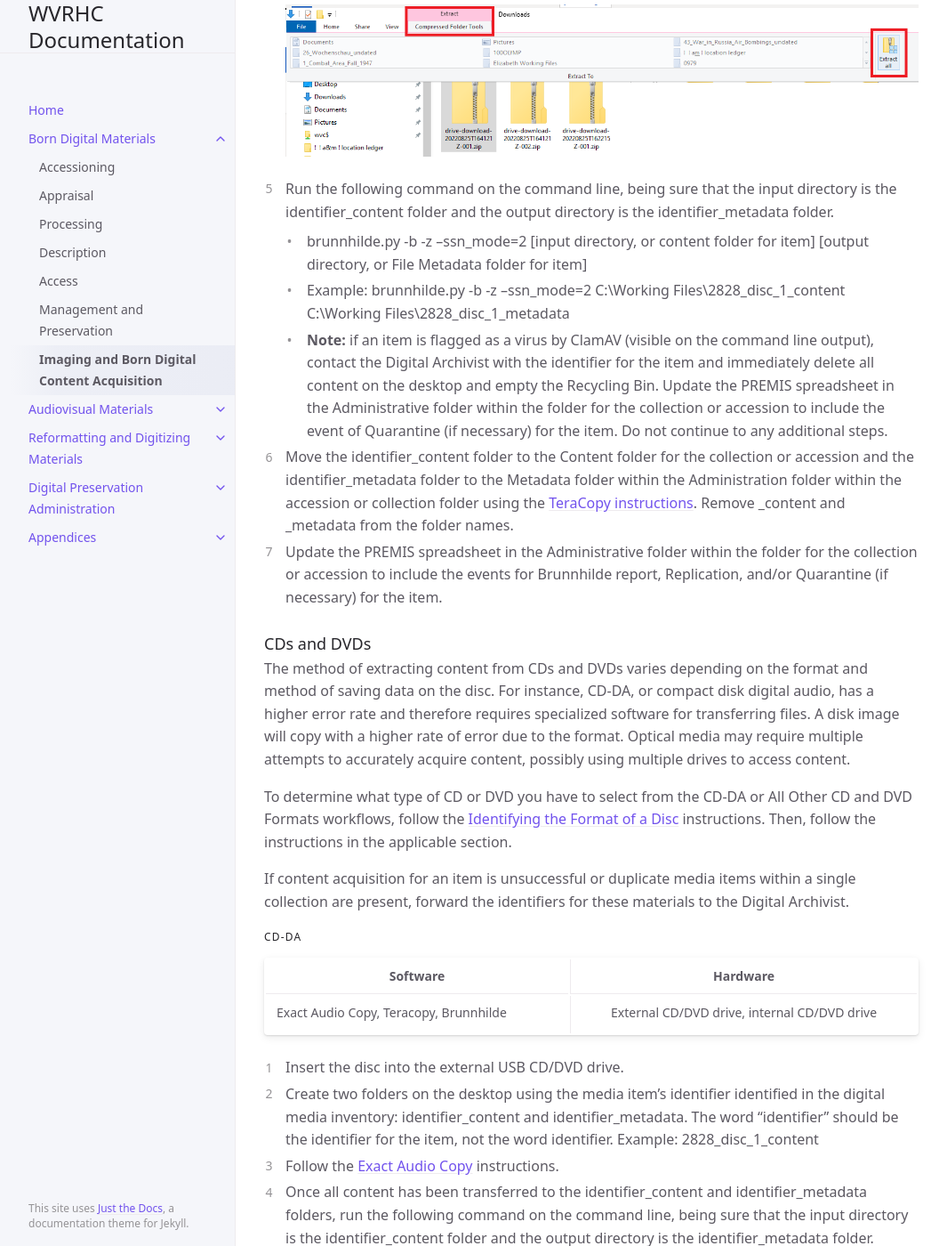
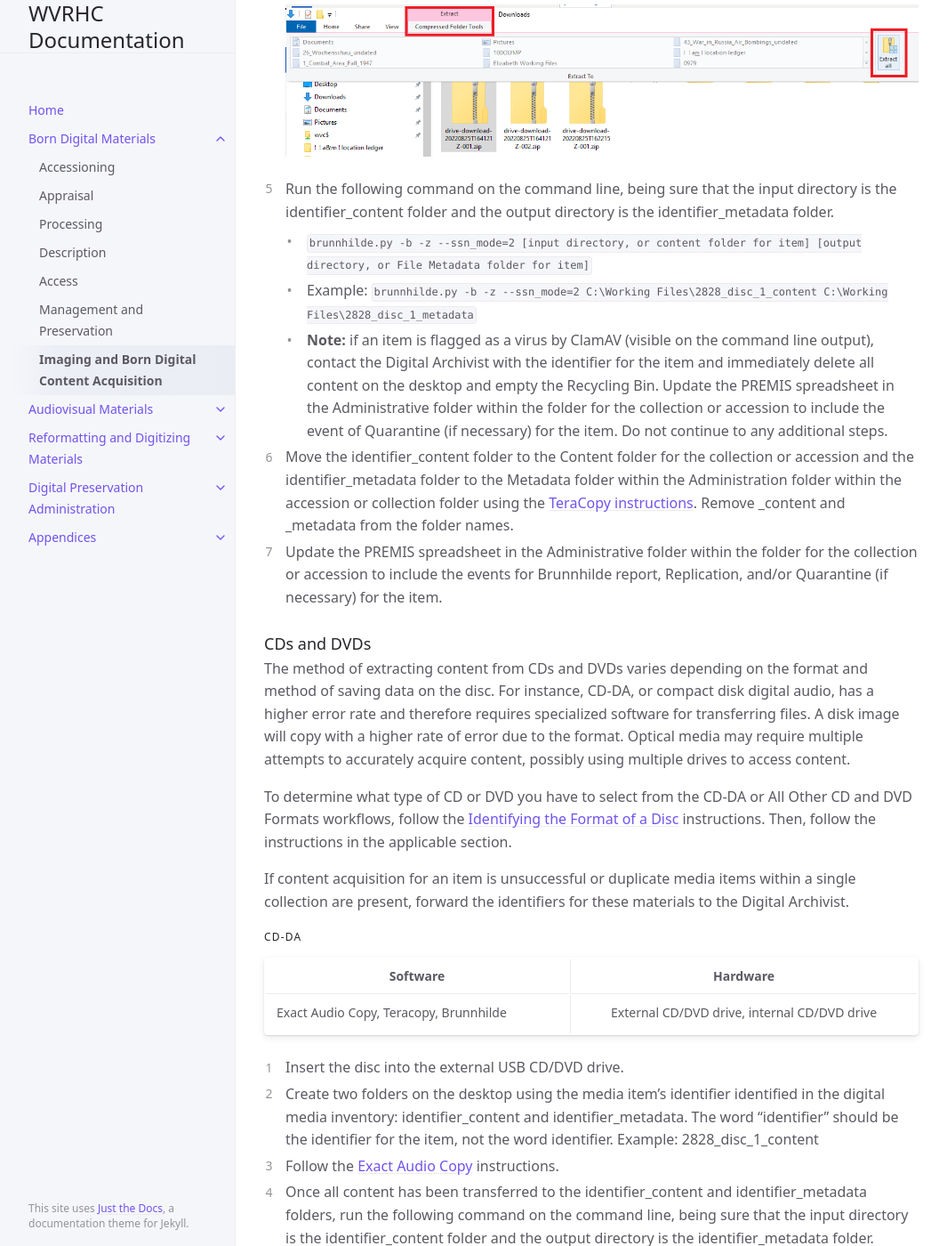
Before and after one commit to elizajames/digital-preservation-documentation, a Jekyll site: the page built from docs/Born-Digital-Materials/imaging-and-content-acquisition.md, in a window 1280 px wide and 1400 px high, scrolled down 3103 px. Shown: the whole window at 89% size, without its empty margins (107-1172 px from the left). Built offline with Jekyll 4.4.1, drawn with Linux system fonts in a browser that asks for light colours; some of the changed text lies outside the part shown.

Commit message:
update to make code snippets for accurate display

```diff
--- a/docs/Born-Digital-Materials/imaging-and-content-acquisition.md
+++ b/docs/Born-Digital-Materials/imaging-and-content-acquisition.md
@@ -67,8 +67,8 @@ __Apple Users__
     <img src="https://elizajames.github.io/digital-preservation-documentation/assets/images/media_imaging_manual/image1c.png" alt="Overview of windows explorer view">
 
 5. Run the following command on the command line, being sure that the input directory is the identifier_content folder and the output directory is the identifier_metadata folder.
-    - brunnhilde.py -b -z --ssn_mode=2 [input directory, or content folder for item] [output directory, or File Metadata folder for item]
-    - Example: brunnhilde.py -b -z --ssn_mode=2 C:\Working Files\2828_disc_1_content C:\Working Files\2828_disc_1_metadata
+    - `brunnhilde.py -b -z --ssn_mode=2 [input directory, or content folder for item] [output directory, or File Metadata folder for item]`
+    - Example: `brunnhilde.py -b -z --ssn_mode=2 C:\Working Files\2828_disc_1_content C:\Working Files\2828_disc_1_metadata`
     - __Note:__ if an item is flagged as a virus by ClamAV (visible on the command line output), contact the Digital Archivist with the identifier for the item and immediately delete all content on the desktop and empty the Recycling Bin. Update the PREMIS spreadsheet in the Administrative folder within the folder for the collection or accession to include the event of Quarantine (if necessary) for the item. Do not continue to any additional steps.
 6. Move the identifier_content folder to the Content folder for the collection or accession and the identifier_metadata folder to the Metadata folder within the Administration folder within the accession or collection folder using the [TeraCopy instructions](https://elizajames.github.io/digital-preservation-documentation/docs/Born-Digital-Materials/imaging-and-content-acquisition/#teracopy). Remove _content and _metadata from the folder names.
 7. Update the PREMIS spreadsheet in the Administrative folder within the folder for the collection or accession to include the events for Brunnhilde report, Replication, and/or Quarantine (if necessary) for the item.
@@ -91,8 +91,8 @@ If content acquisition for an item is unsuccessful or duplicate media items with
 2. Create two folders on the desktop using the media item’s identifier identified in the digital media inventory: identifier_content and identifier_metadata. The word “identifier” should be the identifier for the item, not the word identifier.  Example: 2828_disc_1_content
 3. Follow the [Exact Audio Copy](https://elizajames.github.io/digital-preservation-documentation/docs/Born-Digital-Materials/imaging-and-content-acquisition/#exact-audio-copy) instructions.
 4. Once all content has been transferred to the identifier_content and identifier_metadata folders, run the following command on the command line, being sure that the input directory is the identifier_content folder and the output directory is the identifier_metadata folder.
-    - brunnhilde.py -b -z --ssn_mode=2 [input directory, or content folder for item] [output directory, or File Metadata folder for item]
-    - Example: brunnhilde.py -b -z --ssn_mode=2 C:\Working Files\2828_disc_1_content C:\Working Files\2828_disc_1_metadata
+     - `brunnhilde.py -b -z --ssn_mode=2 [input directory, or content folder for item] [output directory, or File Metadata folder for item]`
+    - Example: `brunnhilde.py -b -z --ssn_mode=2 C:\Working Files\2828_disc_1_content C:\Working Files\2828_disc_1_metadata`
     - __Note:__ if an item is flagged as a virus by ClamAV (visible on the command line output), contact the Digital Archivist with the identifier for the item and immediately delete all content on the desktop and empty the Recycling Bin. Update the PREMIS spreadsheet in the Administrative folder within the folder for the collection or accession to include the event of Quarantine (if necessary) for the item. Do not continue to any additional steps.
 5. Move the identifier_content folder to the Content folder for the collection or accession and the identifier_metadata folder to the Metadata folder within the Administration folder within the accession or collection folder using the [TeraCopy](https://elizajames.github.io/digital-preservation-documentation/docs/Born-Digital-Materials/imaging-and-content-acquisition/#teracopy) instructions. Remove _content and _metadata from the folder names.
 6. Update the PREMIS spreadsheet in the Administrative folder within the folder for the collection or accession to include the events for Brunnhilde report, Replication, and/or Quarantine (if necessary) for the item.
@@ -516,7 +516,7 @@ tree /a [input directory] > [output.txt or output.csv file]. An optional flag of
 
 _Section in progress, baseline documentation below:_
 
-brunnhilde.py -b -z --ssn_mode=2 [input directory, or content folder for collection] [output directory, or File Metadata folder for collection]
+`brunnhilde.py -b -z --ssn_mode=2 [input directory, or content folder for collection] [output directory, or File Metadata folder for collection]`
 
 Create file manifest by opening the command prompt and run:
 
```
Also changed, not shown: other parts of docs/Born-Digital-Materials/imaging-and-content-acquisition.md (+10 -10 lines).
